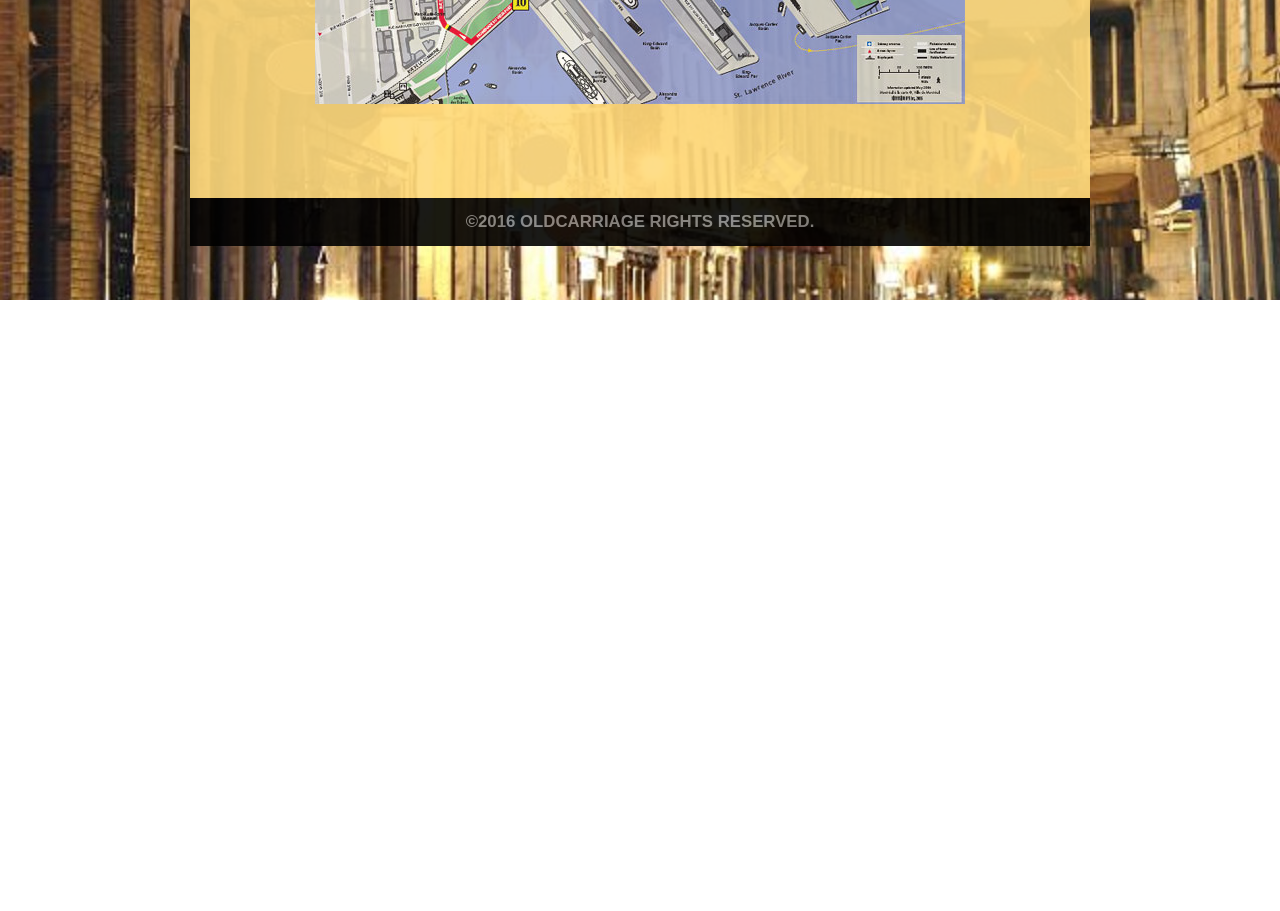
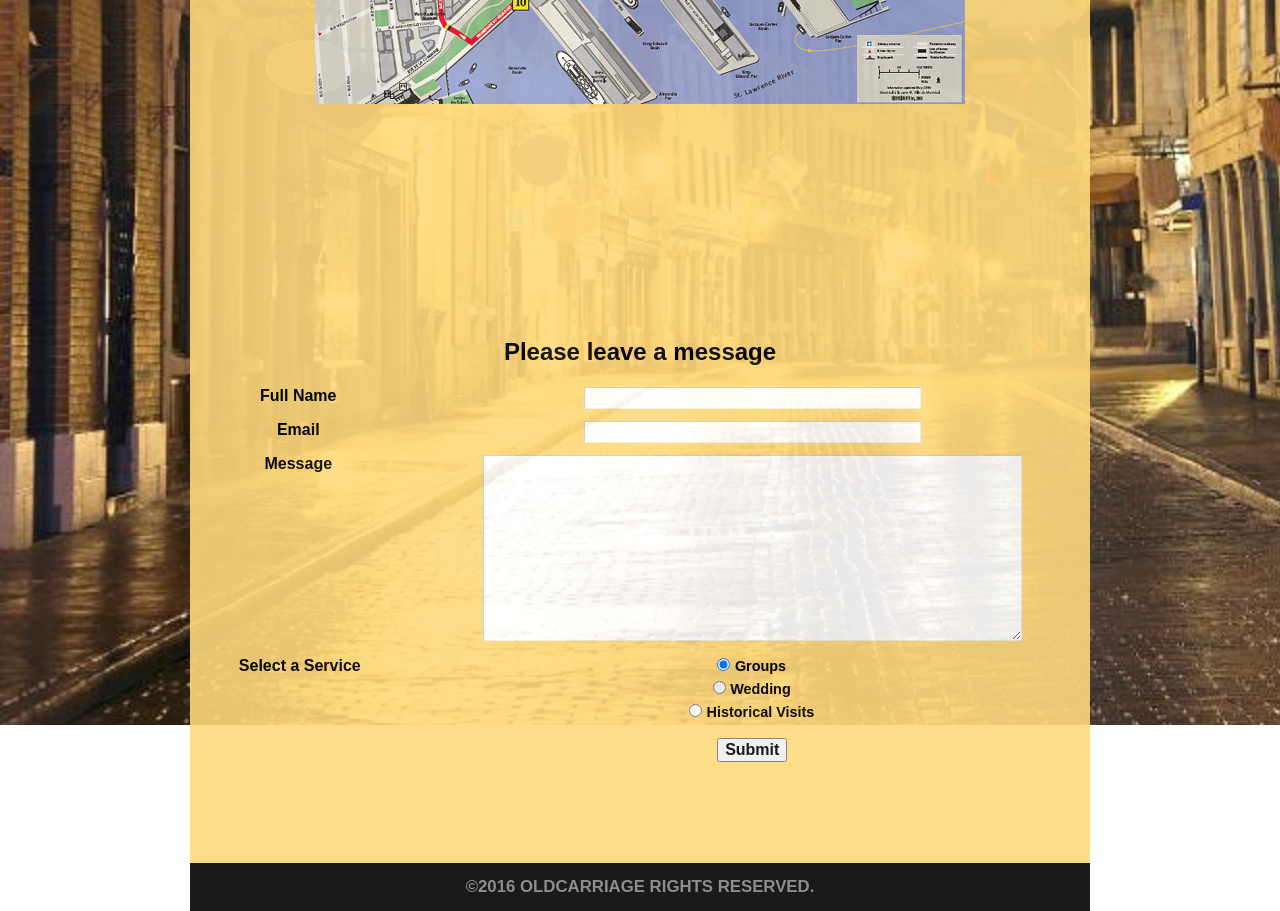
Before and after one commit to bbourbeau/bbourbeau.github.io, a plain HTML site: page html/info-and-contact.html in a window 1280 px wide. Shown: the part 500-1411 px from the top of the page. Before the commit the page ends 800 px from the top, so only its background shows below. Drawn offline with Linux system fonts and the light colour scheme.

Commit message:
[NEW]: form added in info-and-contact html page along with primary style.css

```diff
--- a/css/style.css
+++ b/css/style.css
@@ -170,7 +170,7 @@ body {
 }
 
 
-.main-title-section, .gallery, .info-and-contact {
+.main-title-section, .gallery, .info-and-contact, .write-to-us {
   padding-top: 140px;
   padding-bottom: 10%;
   min-height: 65vh;
@@ -272,3 +272,95 @@ body {
     flex: 1 100%;
   }
 }
+
+/* =============== */
+/* Form management */
+
+form header {
+  margin: 0 0 20px 0;
+}
+form header div {
+  font-size: 90%;
+  color: #999;
+}
+form header h2 {
+  margin: 0 0 5px 0;
+}
+form > div {
+  clear: both;
+  overflow: hidden;
+  padding: 1px;
+  margin: 0 0 10px 0;
+}
+form > div > fieldset > div > div {
+  margin: 0 0 5px 0;
+}
+form > div > label,
+legend {
+  width: 25%;
+  float: left;
+  padding-right: 10px;
+}
+form > div > div,
+form > div > fieldset > div {
+  width: 75%;
+  float: right;
+}
+form > div > fieldset label {
+  font-size: 90%;
+}
+fieldset {
+  border: 0;
+  padding: 0;
+}
+
+input[type=text],
+input[type=email],
+input[type=url],
+input[type=password],
+textarea {
+  width: 80%;
+  border-top: 1px solid #ccc;
+  border-left: 1px solid #ccc;
+  border-right: 1px solid #eee;
+  border-bottom: 1px solid #eee;
+}
+input[type=text],
+input[type=email],
+input[type=url],
+input[type=password] {
+  width: 50%;
+}
+input[type=text]:focus,
+input[type=email]:focus,
+input[type=url]:focus,
+input[type=password]:focus,
+textarea:focus {
+  outline: 0;
+  border-color: #4697e4;
+}
+
+@media (max-width: 400px) {
+  form > div {
+    margin: 0 0 15px 0;
+  }
+  form > div > label,
+  legend {
+    width: 100%;
+    float: none;
+    margin: 0 0 5px 0;
+  }
+  form > div > div,
+  form > div > fieldset > div {
+    width: 100%;
+    float: none;
+  }
+  input[type=text],
+  input[type=email],
+  input[type=url],
+  input[type=password],
+  textarea,
+  select {
+    width: 100%;
+  }
+}
--- a/html/info-and-contact.html
+++ b/html/info-and-contact.html
@@ -42,10 +42,80 @@
 		<img src="../img/0cartea.jpg" alt="carte">
   	</section>
 
+  	<section class="write-to-us">
+	  	<form action="#">
+
+		  <header>
+		    <h2>Please leave a message</h2>
+		  </header>
+
+		  <div>
+		    <label class="desc" id="title1" for="Field1">Full Name</label>
+		    <div>
+		      <input id="Field1" name="Field1" type="text" class="field text fn" value="" size="8" tabindex="1">
+		    </div>
+		  </div>
+
+		  <div>
+		    <label class="desc" id="title3" for="Field3">
+		      Email
+		    </label>
+		    <div>
+		      <input id="Field3" name="Field3" type="email" spellcheck="false" value="" maxlength="255" tabindex="3">
+		   </div>
+		  </div>
+
+		  <div>
+		    <label class="desc" id="title4" for="Field4">
+		      Message
+		    </label>
+
+		    <div>
+		      <textarea id="Field4" name="Field4" spellcheck="true" rows="10" cols="50" tabindex="4"></textarea>
+		    </div>
+		  </div>
+
+		  <div>
+		    <fieldset>
+
+		      <legend id="title5" class="desc">
+		        Select a Service
+		      </legend>
+
+		      <div>
+		      	<input id="radioDefault_5" name="Field5" type="hidden" value="">
+		      	<div>
+		      		<input id="Field5_0" name="Field5" type="radio" value="Groups" tabindex="5" checked="checked">
+		      		<label class="choice" for="Field5_0">Groups</label>
+		      	</div>
+		        <div>
+		        	<input id="Field5_1" name="Field5" type="radio" value="Wedding" tabindex="6">
+		        	<label class="choice" for="Field5_1">Wedding</label>
+		        </div>
+		        <div>
+		        	<input id="Field5_2" name="Field5" type="radio" value="Historical vists" tabindex="7">
+		        	<label class="choice" for="Field5_2">Historical Visits</label>
+		        </div>
+		      </div>
+		    </fieldset>
+		  </div>
+
+		  <div>
+				<div>
+		  		<input id="saveForm" name="saveForm" type="submit" value="Submit">
+		    </div>
+			</div>
+
+		</form>
+
+  	</section>
+
 	<footer class="footer">
 		<h2>&copy;2016 OLDCARRIAGE RIGHTS RESERVED.</h2>
 	</footer>
 </div>
+
+
 <script>
 	'use strict';
 	var tab = document.querySelector('.tab');
```
